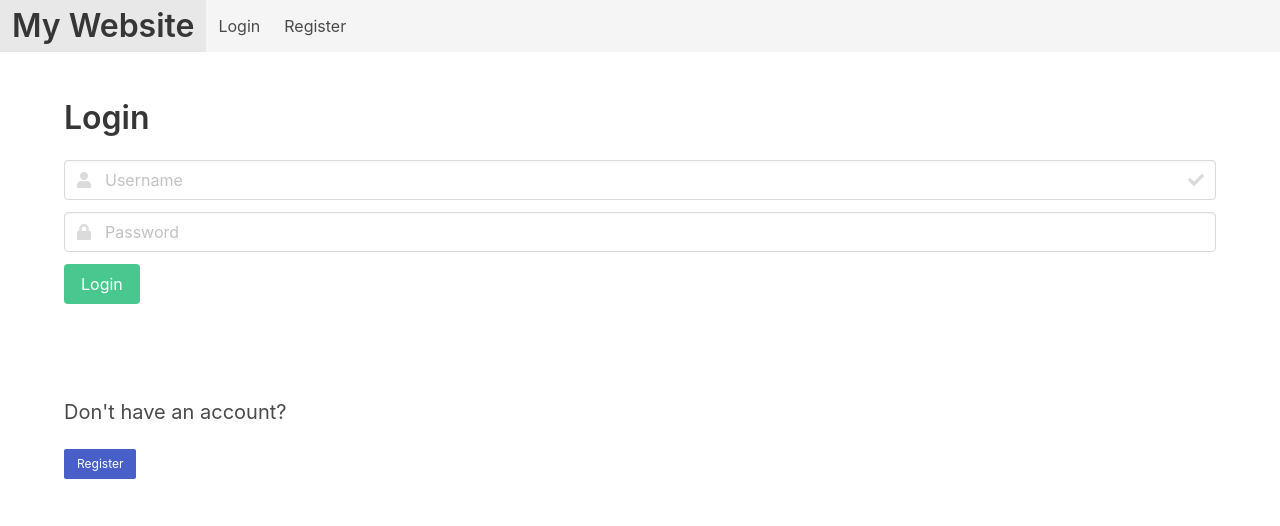
After one commit to Roost312/web3400_registration, a PHP site: page /index.php in a window 1280 px wide. The commit adds this page. Shown: the top 526 px of the page. Run offline with PHP 8.4, Linux system fonts and the light colour scheme; some libraries are stand-ins or nearby versions.

Commit message:
for Matt to make new changes

```diff
--- a/authenticate.php
+++ b/authenticate.php
@@ -55,13 +55,13 @@ $_SESSION['id'] = $id;
 } else {
 
 echo 'Incorrect password!';
-      header('Location: index.html?message=Incorrect Password');
+      header('Location: index.php?message=Incorrect Password');
 }
 
 } else {
 
 echo 'Incorrect username!';
-  header('Location: index.html?message=Incorrect Username');
+  header('Location: index.php?message=Incorrect Username');
 
 }
 
--- /dev/null
+++ b/index.php
@@ -0,0 +1,59 @@
+<!DOCTYPE html>
+<html>
+<!-- This is a comment-->
+
+<head>
+    <meta charset="utf-8">
+    <meta name="viewport" content="width=device-width, initial-scale=1">
+    <title>Welcome!</title>
+    <link rel="stylesheet" href="https://cdn.jsdelivr.net/npm/bulma@0.8.0/css/bulma.min.css">
+    <script defer src="https://use.fontawesome.com/releases/v5.3.1/js/all.js"></script>
+    <script src="js/main.js"></script>
+</head>
+
+<body>
+    <?php include './top_nav/top-nav.php'; ?>
+    <section class="section">
+        <div class="container">
+            <h1 class="title">
+                Login
+            </h1>
+            <form action="authenticate.php" method="post">
+                <div class="field">
+                    <div class="control has-icons-left has-icons-right">
+                        <input class="input" type="text" placeholder="Username" name="username">
+                        <span class="icon is-small is-left">
+                            <i class="fas fa-user"></i>
+                        </span>
+                        <span class="icon is-small is-right">
+                            <i class="fas fa-check"></i>
+                        </span>
+                    </div>
+                </div>
+                <div class="field">
+                    <p class="control has-icons-left">
+                        <input class="input" type="password" placeholder="Password" name="password">
+                        <span class="icon is-small is-left">
+                            <i class="fas fa-lock"></i>
+                        </span>
+                    </p>
+                </div>
+                <div class="field">
+                    <p class="control">
+                        <button class="button is-success">
+                            Login
+                        </button>
+                    </p>
+                </div>
+            </form>
+        </div>
+    </section>
+    <section class="section">
+        <div class="container">
+            <h2 class="subtitle">
+                Don't have an account?
+            </h2>
+            <a class="button is-small is-link" href="register_main.php">Register</a>
+        </div>
+    </section>
+</body></html>
--- a/logout.php
+++ b/logout.php
@@ -2,4 +2,4 @@
 session_start();
 session_destroy();
 // Redirect to the login page:
-header('Location: index.html');
+header('Location: index.php');
--- /dev/null
+++ b/top_nav/top-nav.php
@@ -0,0 +1,31 @@
+<nav class="navbar is-light" role="navigation" aria-label="main navigation">
+  <div class="navbar-brand">
+    <a class="navbar-item" href="index.php">
+      <h1 class="title">My Website</h1>
+    </a>
+    <a role="button" class="navbar-burger burger" aria-label="menu" aria-expanded="false"
+      data-target="navbarBasicExample">
+      <span aria-hidden="true"></span>
+      <span aria-hidden="true"></span>
+      <span aria-hidden="true"></span>
+    </a>
+  </div>
+  <div id="navbarBasicExample" class="navbar-menu">
+    <div class="navbar-start">
+    <a class="navbar-item" href="index.php">
+        Login
+      </a>
+      <a class="navbar-item" href="register_main.php">
+        Register
+      </a>
+    </div>
+
+    <div class="navbar-end">
+      <div class="navbar-item">
+        <div class="buttons">
+
+        </div>
+      </div>
+    </div>
+  </div>
+</nav>
```
Also changed, not shown: index.html (deleted, +0 -94 lines), register_main.php (renamed from register.html, +4 -43 lines).
